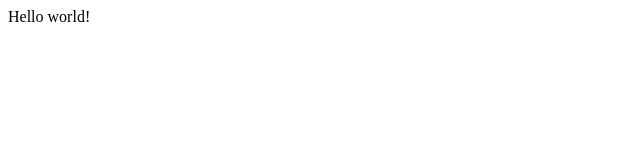
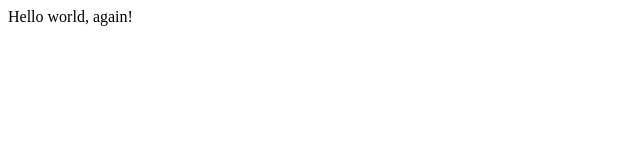
Before and after one commit to jedbrooke/jedbrooke.tech, a plain HTML site: page public_html/index.html in a window 1280 px wide. Shown: the full height of the page, 0-640 px from the left. Drawn offline with Linux system fonts and the light colour scheme.

Commit message:
update index.html again

```diff
--- a/public_html/index.html
+++ b/public_html/index.html
@@ -1,5 +1,5 @@
 <!DOCTYPE HTML>
 <html>
 	<head></head>
-	<body>Hello world!</body>
+	<body>Hello world, again!</body>
 </html>
```
